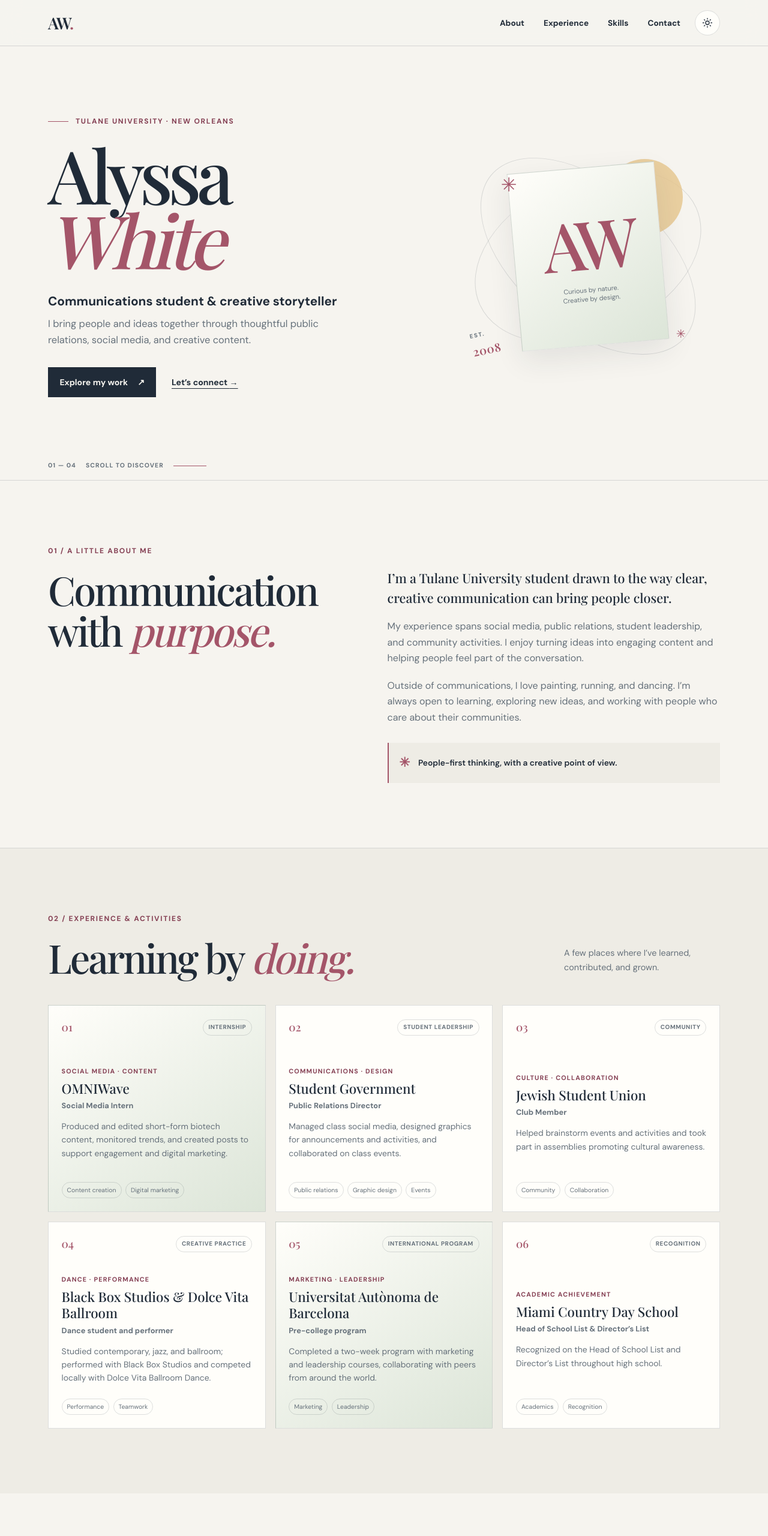
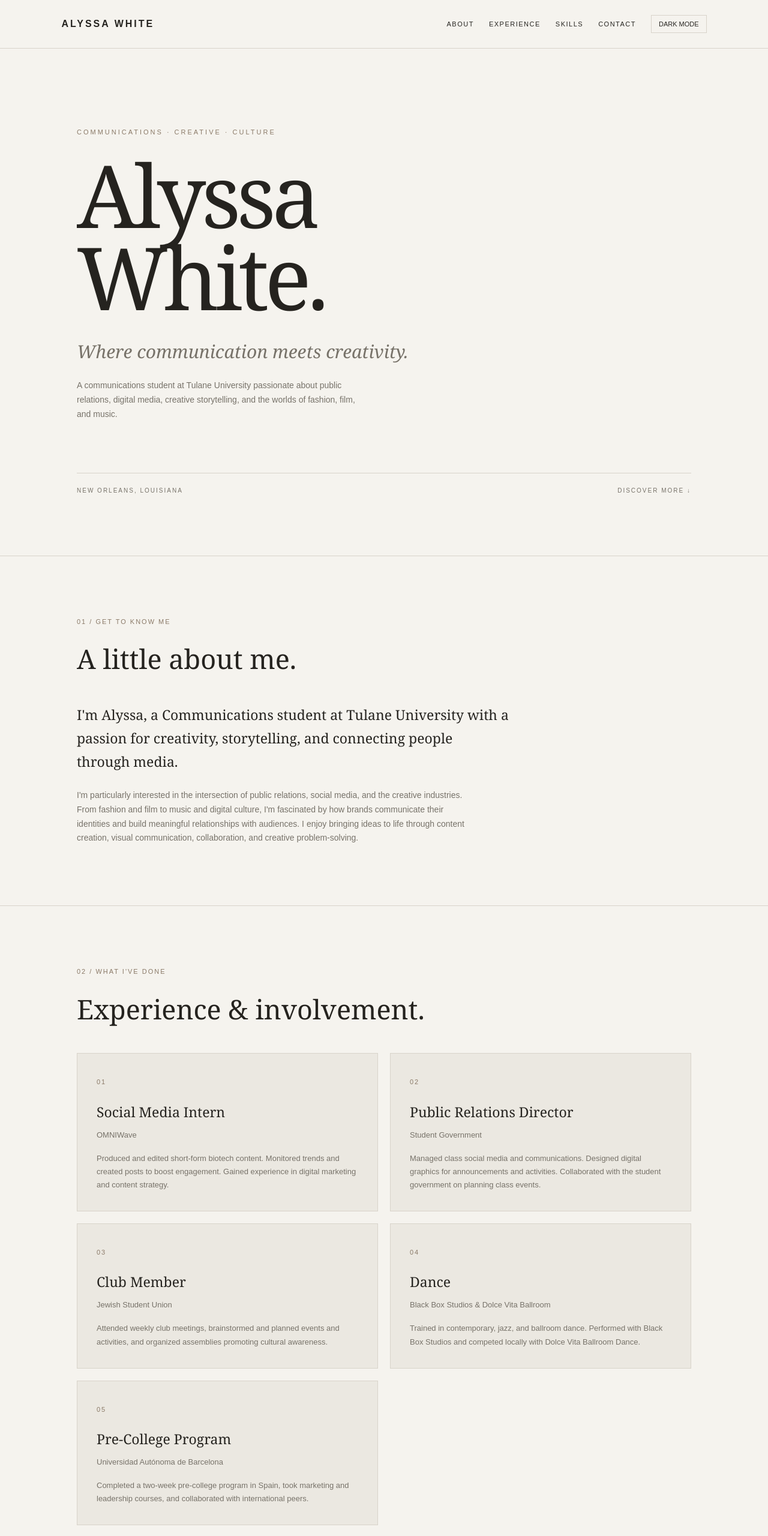
Before and after one commit to alyssawhite555/Alyssa-White, a plain HTML site: page index.html in a window 1280 px wide. Shown: the top 2560 px of the page at 60% size. Drawn offline with nearby package versions, Linux system fonts and the light colour scheme; a web font is replaced by a local one.

Commit message:
Refactor index.html for better structure and styling
Updated HTML structure and styles for improved layout and readability.

```diff
--- a/index.html
+++ b/index.html
@@ -1,110 +1,603 @@
-<!doctype html>
+
+<!DOCTYPE html>
 <html lang="en">
 <head>
-  <meta charset="utf-8">
-  <meta name="viewport" content="width=device-width, initial-scale=1">
-  <meta name="description" content="Alyssa White is a Tulane University student interested in public relations, social media, and creative communications.">
-  <meta name="theme-color" content="#f6f4ef">
-  <title>Alyssa White — Communications &amp; Creative Strategy</title>
-  <link rel="preconnect" href="https://fonts.googleapis.com">
-  <link rel="preconnect" href="https://fonts.gstatic.com" crossorigin>
-  <link href="https://fonts.googleapis.com/css2?family=DM+Sans:wght@400;500;600;700&family=Playfair+Display:ital,wght@0,500;0,600;1,500;1,600&display=swap" rel="stylesheet">
-  <link rel="stylesheet" href="styles.css">
-  <script src="script.js" defer></script>
+<meta charset="UTF-8">
+<meta name="viewport" content="width=device-width, initial-scale=1.0">
+<title>Alyssa White | Creative Portfolio</title>
+
+<style>
+:root {
+  --bg: #f5f3ee;
+  --surface: #ebe8e1;
+  --text: #25231f;
+  --muted: #777269;
+  --accent: #8a7967;
+  --line: #d8d3ca;
+}
+
+body.dark {
+  --bg: #201f1d;
+  --surface: #2b2926;
+  --text: #f3f0e9;
+  --muted: #aaa49a;
+  --accent: #c6ad91;
+  --line: #45413b;
+}
+
+* {
+  box-sizing: border-box;
+  margin: 0;
+  padding: 0;
+}
+
+html {
+  scroll-behavior: smooth;
+}
+
+body {
+  background: var(--bg);
+  color: var(--text);
+  font-family: Arial, sans-serif;
+  transition: background .3s, color .3s;
+  line-height: 1.7;
+}
+
+a {
+  color: inherit;
+  text-decoration: none;
+}
+
+nav {
+  display: flex;
+  justify-content: space-between;
+  align-items: center;
+  padding: 25px 8%;
+  border-bottom: 1px solid var(--line);
+}
+
+.logo {
+  font-size: 16px;
+  letter-spacing: 3px;
+  font-weight: bold;
+}
+
+.nav-links {
+  display: flex;
+  gap: 25px;
+  align-items: center;
+  font-size: 11px;
+  letter-spacing: 1.5px;
+  text-transform: uppercase;
+}
+
+.nav-links a:hover {
+  color: var(--accent);
+}
+
+#theme-toggle {
+  border: 1px solid var(--line);
+  color: var(--text);
+  background: transparent;
+  padding: 8px 12px;
+  cursor: pointer;
+  font-size: 11px;
+}
+
+.hero {
+  min-height: 600px;
+  padding: 130px 10% 100px;
+  display: flex;
+  flex-direction: column;
+  justify-content: center;
+  position: relative;
+}
+
+.eyebrow {
+  color: var(--accent);
+  font-size: 11px;
+  letter-spacing: 3px;
+  text-transform: uppercase;
+  margin-bottom: 25px;
+}
+
+.hero h1 {
+  font-family: Georgia, serif;
+  font-size: clamp(65px, 12vw, 145px);
+  font-weight: normal;
+  line-height: .95;
+  letter-spacing: -7px;
+}
+
+.hero-subtitle {
+  font-family: Georgia, serif;
+  font-size: clamp(20px, 3vw, 30px);
+  font-style: italic;
+  color: var(--muted);
+  margin-top: 30px;
+}
+
+.hero-description {
+  max-width: 480px;
+  color: var(--muted);
+  margin-top: 20px;
+  font-size: 14px;
+}
+
+.hero-bottom {
+  display: flex;
+  justify-content: space-between;
+  border-top: 1px solid var(--line);
+  padding-top: 20px;
+  margin-top: 85px;
+  font-size: 10px;
+  letter-spacing: 2px;
+  color: var(--muted);
+}
+
+section.content-section {
+  padding: 100px 10%;
+  border-top: 1px solid var(--line);
+}
+
+.section-heading {
+  font-family: Georgia, serif;
+  font-weight: normal;
+  font-size: 45px;
+  margin-bottom: 35px;
+}
+
+.section-number {
+  font-size: 11px;
+  color: var(--accent);
+  letter-spacing: 2px;
+  margin-bottom: 15px;
+}
+
+.about-text {
+  max-width: 720px;
+  font-family: Georgia, serif;
+  font-size: 23px;
+  line-height: 1.7;
+}
+
+.about-extra {
+  max-width: 650px;
+  margin-top: 25px;
+  color: var(--muted);
+  font-size: 14px;
+}
+
+.experience-grid {
+  display: grid;
+  grid-template-columns: repeat(2, 1fr);
+  gap: 20px;
+}
+
+.experience-card {
+  background: var(--surface);
+  padding: 32px;
+  border: 1px solid var(--line);
+  transition: transform .3s;
+}
+
+.experience-card:hover {
+  transform: translateY(-5px);
+}
+
+.card-number {
+  font-size: 11px;
+  color: var(--accent);
+  letter-spacing: 2px;
+}
+
+.experience-card h3 {
+  font-family: Georgia, serif;
+  font-size: 23px;
+  font-weight: normal;
+  margin: 18px 0 8px;
+}
+
+.card-subtitle {
+  color: var(--accent);
+  font-size: 12px;
+  margin-bottom: 17px;
+}
+
+.experience-card p {
+  color: var(--muted);
+  font-size: 13px;
+}
+
+.education-card {
+  border-left: 2px solid var(--accent);
+  padding: 5px 0 5px 25px;
+  margin-bottom: 35px;
+}
+
+.education-card h3 {
+  font-family: Georgia, serif;
+  font-size: 25px;
+  font-weight: normal;
+}
+
+.education-card p {
+  color: var(--muted);
+  font-size: 13px;
+  margin-top: 8px;
+}
+
+.skills-grid {
+  display: flex;
+  flex-wrap: wrap;
+  gap: 12px;
+  margin-top: 25px;
+}
+
+.skill {
+  border: 1px solid var(--line);
+  padding: 12px 20px;
+  font-size: 12px;
+  letter-spacing: .5px;
+  color: var(--muted);
+}
+
+.interests {
+  display: grid;
+  grid-template-columns: repeat(3, 1fr);
+  gap: 15px;
+  margin-top: 35px;
+}
+
+.interest {
+  background: var(--surface);
+  padding: 25px 15px;
+  text-align: center;
+  font-family: Georgia, serif;
+  font-size: 19px;
+}
+
+.contact-section {
+  text-align: center;
+}
+
+.contact-section .section-heading {
+  font-size: clamp(40px, 7vw, 75px);
+}
+
+.contact-section p {
+  color: var(--muted);
+  font-size: 14px;
+}
+
+.contact-link {
+  display: inline-block;
+  margin-top: 30px;
+  padding: 13px 30px;
+  border: 1px solid var(--text);
+  font-size: 11px;
+  letter-spacing: 2px;
+  text-transform: uppercase;
+  transition: .3s;
+}
+
+.contact-link:hover {
+  background: var(--text);
+  color: var(--bg);
+}
+
+footer {
+  border-top: 1px solid var(--line);
+  padding: 25px 10%;
+  display: flex;
+  justify-content: space-between;
+  color: var(--muted);
+  font-size: 11px;
+}
+
+.reveal {
+  animation: appear 1s ease both;
+}
+
+@keyframes appear {
+  from {
+    opacity: 0;
+    transform: translateY(20px);
+  }
+  to {
+    opacity: 1;
+    transform: translateY(0);
+  }
+}
+
+@media(max-width: 650px) {
+  nav {
+    padding: 20px 5%;
+  }
+
+  .nav-links {
+    gap: 10px;
+    font-size: 9px;
+  }
+
+  .logo {
+    font-size: 12px;
+    letter-spacing: 1px;
+  }
+
+  #theme-toggle {
+    padding: 6px;
+    font-size: 9px;
+  }
+
+  .hero {
+    padding: 100px 7%;
+    min-height: 520px;
+  }
+
+  .hero h1 {
+    letter-spacing: -4px;
+  }
+
+  section.content-section {
+    padding: 75px 7%;
+  }
+
+  .experience-grid {
+    grid-template-columns: 1fr;
+  }
+
+  .interests {
+    grid-template-columns: 1fr;
+  }
+
+  .section-heading {
+    font-size: 37px;
+  }
+
+  .hero-bottom {
+    font-size: 8px;
+  }
+
+  footer {
+    padding: 20px 7%;
+    gap: 15px;
+    flex-wrap: wrap;
+  }
+}
+</style>
 </head>
+
 <body>
-  <a class="skip-link" href="#main-content">Skip to content</a>
-  <header class="site-header">
-    <nav class="nav container" aria-label="Main navigation">
-      <a class="brand" href="#top" aria-label="Alyssa White, home">AW<span>.</span></a>
-      <div class="nav-right">
-        <ul class="nav-links">
-          <li><a href="#about">About</a></li>
-          <li><a href="#experience">Experience</a></li>
-          <li><a href="#skills">Skills</a></li>
-          <li><a href="#contact">Contact</a></li>
-        </ul>
-        <button class="theme-toggle" type="button" aria-label="Switch to dark mode" title="Switch to dark mode">
-          <svg class="icon icon-sun" aria-hidden="true" viewBox="0 0 24 24"><circle cx="12" cy="12" r="4"/><path d="M12 2v2m0 16v2M4.93 4.93l1.42 1.42m11.3 11.3 1.42 1.42M2 12h2m16 0h2M4.93 19.07l1.42-1.42m11.3-11.3 1.42-1.42"/></svg>
-          <svg class="icon icon-moon" aria-hidden="true" viewBox="0 0 24 24"><path d="M20.5 14.2A8.5 8.5 0 0 1 9.8 3.5 8.5 8.5 0 1 0 20.5 14.2Z"/></svg>
-        </button>
+
+<nav>
+  <a class="logo" href="#home">ALYSSA WHITE</a>
+
+  <div class="nav-links">
+    <a href="#about">About</a>
+    <a href="#experience">Experience</a>
+    <a href="#skills">Skills</a>
+    <a href="#contact">Contact</a>
+    <button id="theme-toggle" onclick="toggleTheme()">DARK MODE</button>
   </div>
 </nav>
+
+<!-- HOME -->
+
+<header class="hero reveal" id="home">
+  <p class="eyebrow">Communications · Creative · Culture</p>
+
+  <h1>Alyssa<br>White.</h1>
+
+  <p class="hero-subtitle">
+    Where communication meets creativity.
+  </p>
+
+  <p class="hero-description">
+    A communications student at Tulane University
+    passionate about public relations, digital media,
+    creative storytelling, and the worlds of fashion,
+    film, and music.
+  </p>
+
+  <div class="hero-bottom">
+    <span>NEW ORLEANS, LOUISIANA</span>
+    <a href="#about">DISCOVER MORE ↓</a>
+  </div>
 </header>
 
-  <main id="main-content">
-    <section class="hero" id="top" aria-labelledby="hero-title">
-      <div class="container hero-grid">
-        <div class="hero-copy reveal">
-          <p class="eyebrow"><span class="eyebrow-line"></span> Tulane University · New Orleans</p>
-          <h1 id="hero-title">Alyssa <em>White</em></h1>
-          <p class="hero-role">Communications student &amp; creative storyteller</p>
-          <p class="hero-intro">I bring people and ideas together through thoughtful public relations, social media, and creative content.</p>
-          <div class="hero-actions">
-            <a class="button button-primary" href="#experience">Explore my work <span aria-hidden="true">↗</span></a>
-            <a class="text-link" href="#contact">Let’s connect <span aria-hidden="true">→</span></a>
-          </div>
-        </div>
-        <div class="hero-art reveal" aria-label="Alyssa White monogram illustration">
-          <div class="art-orbit orbit-one"></div><div class="art-orbit orbit-two"></div>
-          <div class="art-sun"></div>
-          <div class="monogram-card"><span class="monogram">AW</span><span class="monogram-caption">Curious by nature.<br>Creative by design.</span></div>
-          <span class="art-spark spark-one" aria-hidden="true">✳</span><span class="art-spark spark-two" aria-hidden="true">✳</span>
-          <span class="art-stamp">EST. <span>2008</span></span>
-        </div>
-      </div>
-      <div class="hero-bottom container"><span>01 — 04</span><span>Scroll to discover</span><span class="scroll-line" aria-hidden="true"></span></div>
+<!-- ABOUT -->
+
+<section class="content-section" id="about">
+  <p class="section-number">01 / GET TO KNOW ME</p>
+  <h2 class="section-heading">A little about me.</h2>
+
+  <p class="about-text">
+    I'm Alyssa, a Communications student at Tulane
+    University with a passion for creativity,
+    storytelling, and connecting people through media.
+  </p>
+
+  <p class="about-extra">
+    I'm particularly interested in the intersection
+    of public relations, social media, and the creative
+    industries. From fashion and film to music and
+    digital culture, I'm fascinated by how brands
+    communicate their identities and build meaningful
+    relationships with audiences.
+
+    I enjoy bringing ideas to life through content
+    creation, visual communication, collaboration,
+    and creative problem-solving.
+  </p>
 </section>
 
-    <section class="section about" id="about" aria-labelledby="about-title">
-      <div class="container about-grid">
-        <div class="about-heading reveal"><p class="section-kicker">01 / A little about me</p><h2 id="about-title">Communication<br>with <em>purpose.</em></h2></div>
-        <div class="about-copy reveal">
-          <p class="lead">I’m a Tulane University student drawn to the way clear, creative communication can bring people closer.</p>
-          <p>My experience spans social media, public relations, student leadership, and community activities. I enjoy turning ideas into engaging content and helping people feel part of the conversation.</p>
-          <p>Outside of communications, I love painting, running, and dancing. I’m always open to learning, exploring new ideas, and working with people who care about their communities.</p>
-          <div class="about-note"><span class="note-mark" aria-hidden="true">✳</span><span>People-first thinking, with a creative point of view.</span></div>
-        </div>
+<!-- EXPERIENCE -->
+
+<section class="content-section" id="experience">
+  <p class="section-number">02 / WHAT I'VE DONE</p>
+  <h2 class="section-heading">Experience & involvement.</h2>
+
+  <div class="experience-grid">
+
+    <article class="experience-card">
+      <span class="card-number">01</span>
+      <h3>Social Media Intern</h3>
+      <p class="card-subtitle">OMNIWave</p>
+      <p>
+        Produced and edited short-form biotech content.
+        Monitored trends and created posts to boost
+        engagement. Gained experience in digital
+        marketing and content strategy.
+      </p>
+    </article>
+
+    <article class="experience-card">
+      <span class="card-number">02</span>
+      <h3>Public Relations Director</h3>
+      <p class="card-subtitle">Student Government</p>
+      <p>
+        Managed class social media and communications.
+        Designed digital graphics for announcements
+        and activities. Collaborated with the student
+        government on planning class events.
+      </p>
+    </article>
+
+    <article class="experience-card">
+      <span class="card-number">03</span>
+      <h3>Club Member</h3>
+      <p class="card-subtitle">Jewish Student Union</p>
+      <p>
+        Attended weekly club meetings, brainstormed
+        and planned events and activities, and
+        organized assemblies promoting cultural
+        awareness.
+      </p>
+    </article>
+
+    <article class="experience-card">
+      <span class="card-number">04</span>
+      <h3>Dance</h3>
+      <p class="card-subtitle">
+        Black Box Studios & Dolce Vita Ballroom
+      </p>
+      <p>
+        Trained in contemporary, jazz, and ballroom
+        dance. Performed with Black Box Studios
+        and competed locally with Dolce Vita
+        Ballroom Dance.
+      </p>
+    </article>
+
+    <article class="experience-card">
+      <span class="card-number">05</span>
+      <h3>Pre-College Program</h3>
+      <p class="card-subtitle">
+        Universidad Autónoma de Barcelona
+      </p>
+      <p>
+        Completed a two-week pre-college program
+        in Spain, took marketing and leadership
+        courses, and collaborated with international
+        peers.
+      </p>
+    </article>
+
   </div>
 </section>
 
-    <section class="section experience" id="experience" aria-labelledby="experience-title">
-      <div class="container">
-        <div class="section-heading reveal"><div><p class="section-kicker">02 / Experience &amp; activities</p><h2 id="experience-title">Learning by <em>doing.</em></h2></div><p class="heading-aside">A few places where I’ve learned, contributed, and grown.</p></div>
-        <div class="cards-grid">
-          <article class="card card-feature reveal"><div class="card-top"><span class="card-index">01</span><span class="card-type">Internship</span></div><div><p class="card-category">Social media · Content</p><h3>OMNIWave</h3><p class="card-role">Social Media Intern</p><p class="card-description">Produced and edited short-form biotech content, monitored trends, and created posts to support engagement and digital marketing.</p></div><div class="card-tags"><span>Content creation</span><span>Digital marketing</span></div></article>
-          <article class="card reveal"><div class="card-top"><span class="card-index">02</span><span class="card-type">Student leadership</span></div><div><p class="card-category">Communications · Design</p><h3>Student Government</h3><p class="card-role">Public Relations Director</p><p class="card-description">Managed class social media, designed graphics for announcements and activities, and collaborated on class events.</p></div><div class="card-tags"><span>Public relations</span><span>Graphic design</span><span>Events</span></div></article>
-          <article class="card reveal"><div class="card-top"><span class="card-index">03</span><span class="card-type">Community</span></div><div><p class="card-category">Culture · Collaboration</p><h3>Jewish Student Union</h3><p class="card-role">Club Member</p><p class="card-description">Helped brainstorm events and activities and took part in assemblies promoting cultural awareness.</p></div><div class="card-tags"><span>Community</span><span>Collaboration</span></div></article>
-          <article class="card reveal"><div class="card-top"><span class="card-index">04</span><span class="card-type">Creative practice</span></div><div><p class="card-category">Dance · Performance</p><h3>Black Box Studios &amp; Dolce Vita Ballroom</h3><p class="card-role">Dance student and performer</p><p class="card-description">Studied contemporary, jazz, and ballroom; performed with Black Box Studios and competed locally with Dolce Vita Ballroom Dance.</p></div><div class="card-tags"><span>Performance</span><span>Teamwork</span></div></article>
-          <article class="card card-feature reveal"><div class="card-top"><span class="card-index">05</span><span class="card-type">International program</span></div><div><p class="card-category">Marketing · Leadership</p><h3>Universitat Autònoma de Barcelona</h3><p class="card-role">Pre-college program</p><p class="card-description">Completed a two-week program with marketing and leadership courses, collaborating with peers from around the world.</p></div><div class="card-tags"><span>Marketing</span><span>Leadership</span></div></article>
-          <article class="card reveal"><div class="card-top"><span class="card-index">06</span><span class="card-type">Recognition</span></div><div><p class="card-category">Academic achievement</p><h3>Miami Country Day School</h3><p class="card-role">Head of School List &amp; Director’s List</p><p class="card-description">Recognized on the Head of School List and Director’s List throughout high school.</p></div><div class="card-tags"><span>Academics</span><span>Recognition</span></div></article>
-        </div>
+<!-- EDUCATION -->
+
+<section class="content-section" id="education">
+  <p class="section-number">03 / EDUCATION</p>
+  <h2 class="section-heading">Academic background.</h2>
+
+  <div class="education-card">
+    <h3>Tulane University</h3>
+    <p>Communications · Undergraduate Student</p>
   </div>
 </section>
 
-    <section class="section skills" id="skills" aria-labelledby="skills-title">
-      <div class="container skills-grid">
-        <div class="skills-heading reveal"><p class="section-kicker">03 / What I bring</p><h2 id="skills-title">Tools &amp;<br><em>strengths.</em></h2><p>Curiosity, care, and a willingness to learn are at the center of how I work.</p></div>
-        <div class="skills-content reveal">
-          <h3>Professional strengths</h3>
-          <div class="skill-tags" aria-label="Professional strengths"><span>Communication</span><span>Content creation</span><span>Social media</span><span>Teamwork</span><span>Critical thinking</span><span>Adaptability</span><span>Open-mindedness</span><span>Creative problem-solving</span></div>
-          <div class="skills-lower"><div><h3>Languages</h3><div class="language-list"><span>English</span><span>Spanish</span></div></div><div class="education"><h3>Education</h3><p><strong>Tulane University</strong><br>Miami Country Day School · Class of 2026<br>8 AP &amp; Advanced courses · 6 Honors courses</p></div></div>
+<!-- SKILLS -->
+
+<section class="content-section" id="skills">
+  <p class="section-number">04 / WHAT I BRING</p>
+  <h2 class="section-heading">Skills & interests.</h2>
+
+  <p class="about-extra">
+    A combination of communication, creativity,
+    and an interest in the ever-evolving media landscape.
+  </p>
+
+  <div class="skills-grid">
+    <span class="skill">Public Relations</span>
+    <span class="skill">Social Media</span>
+    <span class="skill">Content Creation</span>
+    <span class="skill">Digital Graphics</span>
+    <span class="skill">Communication</span>
+    <span class="skill">Team Collaboration</span>
+    <span class="skill">Creative Thinking</span>
+    <span class="skill">Adaptability</span>
+    <span class="skill">Trend Research</span>
   </div>
+
+  <h3 style="font-family:Georgia,serif;font-weight:normal;
+  font-size:27px;margin-top:65px;">
+    Areas of interest
+  </h3>
+
+  <div class="interests">
+    <div class="interest">Fashion</div>
+    <div class="interest">Film</div>
+    <div class="interest">Music</div>
+    <div class="interest">Pop Culture</div>
+    <div class="interest">Digital Media</div>
+    <div class="interest">Brand Storytelling</div>
   </div>
+
+  <p class="about-extra" style="margin-top:45px;">
+    Languages: English & Spanish
+  </p>
 </section>
 
-    <section class="contact" id="contact" aria-labelledby="contact-title">
-      <div class="container contact-grid reveal">
-        <div><p class="section-kicker">04 / Contact</p><h2 id="contact-title">Let’s make<br><em>something matter.</em></h2><p class="contact-intro">Open to new connections, creative collaborations, and professional opportunities.</p></div>
-        <div class="contact-links">
-          <a class="contact-item" href="mailto:myalyssa2008@icloud.com"><span class="contact-label">Email</span><span class="contact-value">myalyssa2008@icloud.com</span><span class="contact-arrow" aria-hidden="true">↗</span></a>
-          <div class="contact-item contact-placeholder"><span class="contact-label">LinkedIn</span><span class="contact-value">Add your LinkedIn profile URL</span><span class="contact-arrow" aria-hidden="true">↗</span></div>
-          <p class="contact-note">Email is the best way to reach me. LinkedIn link coming soon.</p>
-        </div>
-      </div>
+<!-- CONTACT -->
+
+<section class="content-section contact-section" id="contact">
+  <p class="section-number">05 / LET'S CONNECT</p>
+
+  <h2 class="section-heading">
+    Have something<br>creative in mind?
+  </h2>
+
+  <p>
+    I'm always interested in connecting with
+    creative people and exploring new opportunities.
+  </p>
+
+  <a class="contact-link"
+     href="mailto:YOUR_EMAIL_HERE">
+     Get in touch
+  </a>
 </section>
-  </main>
 
-  <footer class="footer"><div class="container footer-inner"><a class="footer-brand" href="#top">AW<span>.</span></a><p>Made with intention · © <span id="year">2026</span> Alyssa White</p><a class="back-top" href="#top">Back to top ↑</a></div></footer>
+<footer>
+  <span>© 2026 ALYSSA WHITE</span>
+  <span>MADE WITH CREATIVITY & INTENTION.</span>
+</footer>
+
+<script>
+function toggleTheme() {
+  document.body.classList.toggle("dark");
+
+  const button = document.getElementById("theme-toggle");
+
+  button.textContent =
+    document.body.classList.contains("dark")
+    ? "LIGHT MODE"
+    : "DARK MODE";
+}
+</script>
+
 </body>
 </html>
```
Lines whose indentation alone changed are shown as unchanged.
